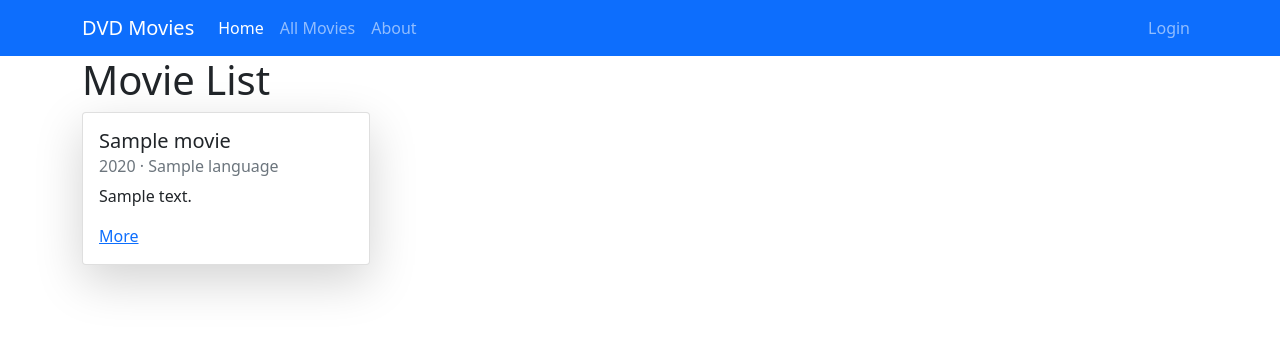
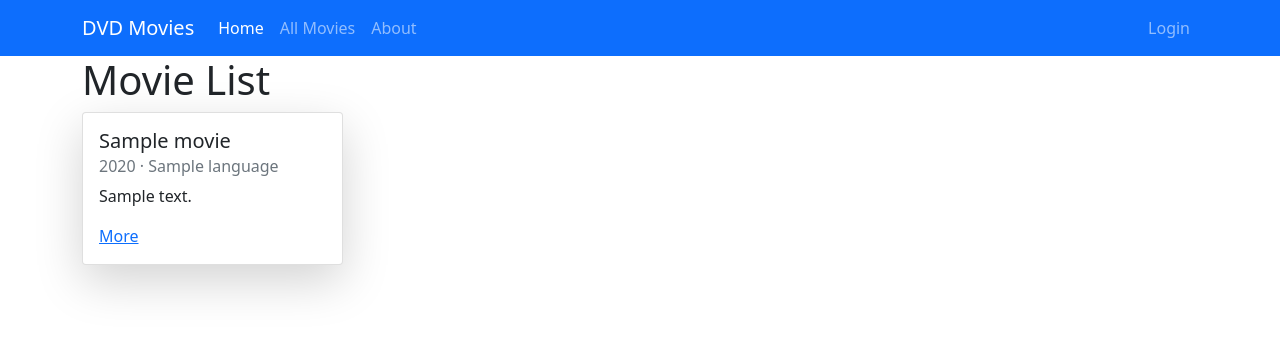
Before and after one commit to josephmtinangi/dvd-movie-rental, a Django app: page /catalog/movies/ in a window 1280 px wide. Shown: the top 356 px of the page. Run offline with Django 4.2, Linux system fonts and the light colour scheme; tables that the repository leaves empty hold one stand-in row (values such as "Sample post").

Commit message:
Fix grid view

```diff
--- a/catalog/templates/catalog/movie_list.html
+++ b/catalog/templates/catalog/movie_list.html
@@ -7,8 +7,8 @@
 		<div class="row">
 			{% for movie in movie_list %}
 					{% if forloop.counter|divisibleby:4 %}
-					<div class="col-3">
-						<div class="card shadow-lg" style="width: 18rem;">
+					<div class="col-sm-3">
+						<div class="card shadow-lg">
 						  <div class="card-body">
 						    <h5 class="card-title">{{ movie.title }}</h5>
 						    <h6 class="card-subtitle mb-2 text-muted">{{ movie.year }} &middot; {{ movie.language }}</h6>
@@ -16,15 +16,15 @@
 						    <a href="{{ movie.get_absolute_url }}" class="card-link">More</a>
 						  </div>
 						</div>
-					</div>
+					</div><br>
 					</div>
 					{% if not forloop.last %}
 					<br>
 				    <div class="row">
 				    {% endif %}
 				    {% else %}
-					<div class="col-3">
-						<div class="card shadow-lg" style="width: 18rem;">
+					<div class="col-sm-3">
+						<div class="card shadow-lg">
 						  <div class="card-body">
 						    <h5 class="card-title">{{ movie.title }}</h5>
 						    <h6 class="card-subtitle mb-2 text-muted">{{ movie.year }} &middot; {{ movie.language }}</h6>
@@ -32,7 +32,7 @@
 						    <a href="{{ movie.get_absolute_url }}" class="card-link">More</a>
 						  </div>
 						</div>
-					</div>
+					</div><br>
 				    {% endif %}
 			{% endfor %}
 		</div>
```
